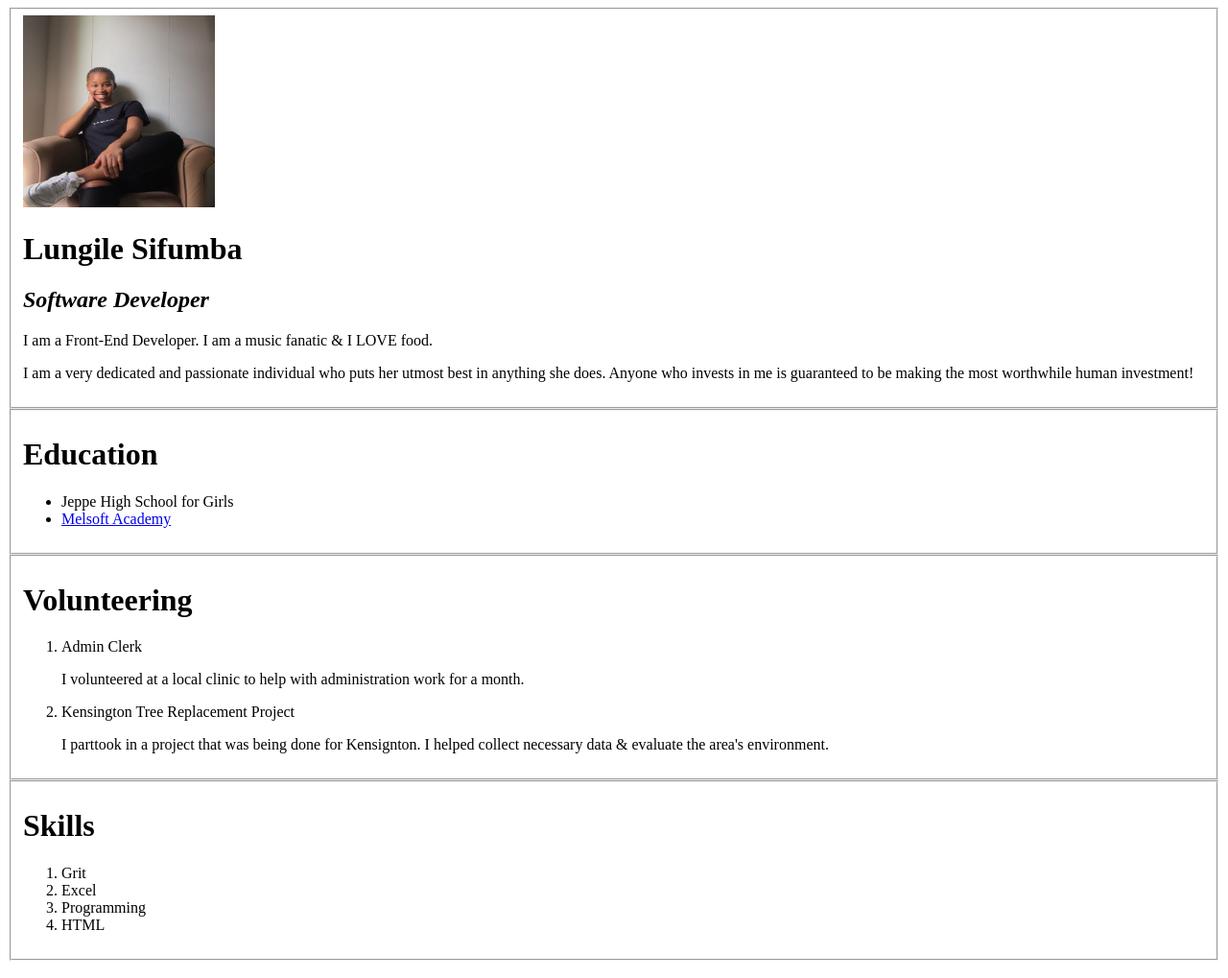
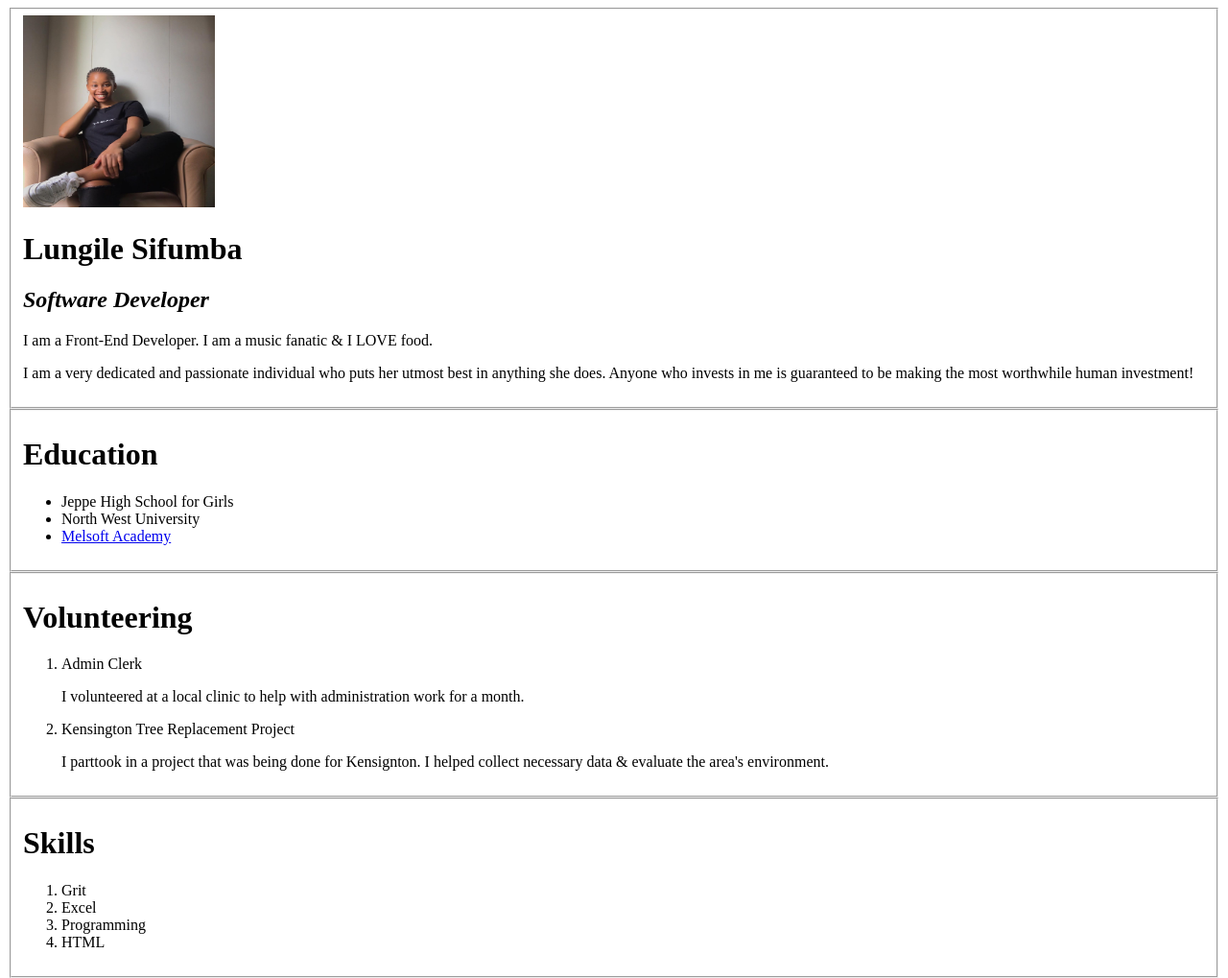
Before and after one commit to Lunginno/Lunginno.github.io, a plain HTML site: page index.html in a window 1280 px wide. Shown: the whole page at 96% size. Drawn offline with Linux system fonts and the light colour scheme.

Commit message:
Update index.html

```diff
--- a/index.html
+++ b/index.html
@@ -17,6 +17,7 @@
         <h1>Education</h1>
         <ul>
             <li>Jeppe High School for Girls</li>
+            <li>North West University</li>
             <li><a href="https://melsoftacademy.com/" target="_blank" >Melsoft Academy</a></li>
         </ul>
     </fieldset>
```
